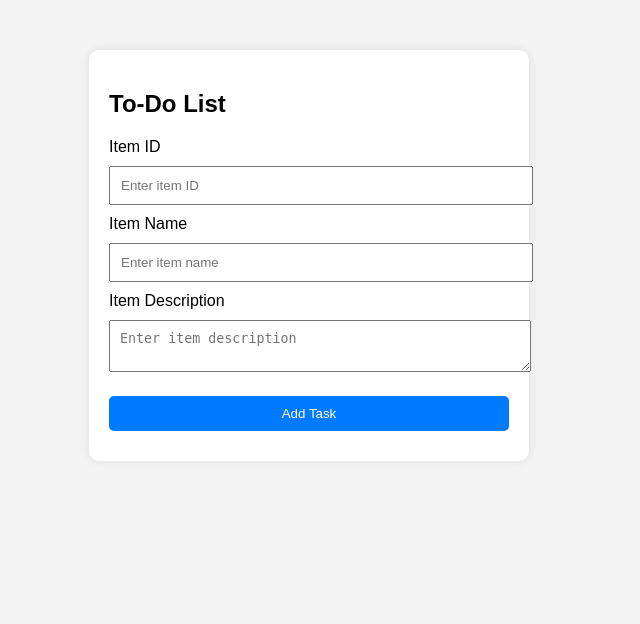
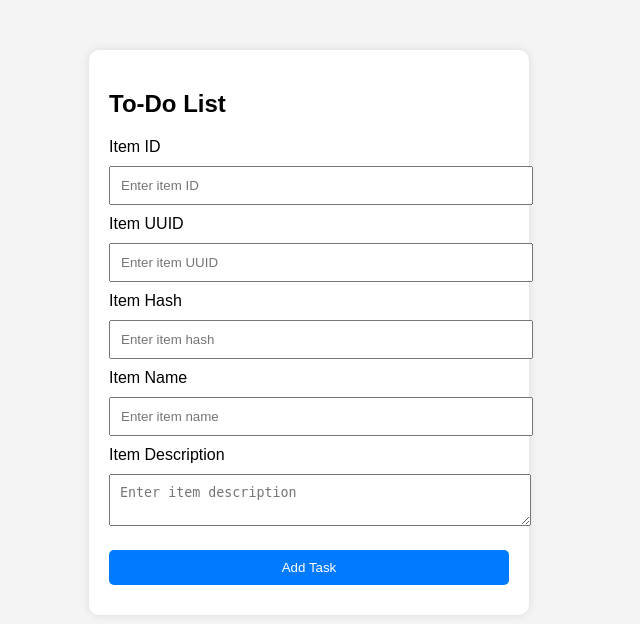
Before and after one commit to prajwalbr7/pythonFlaskAss, a Flask app: template templates/todoPage.html in a window 1280 px wide. Shown: the top 624 px of the page, without its empty margins (331-971 px from the left). Run offline with Flask 3, Linux system fonts and the light colour scheme; the template is opened without the code that fills it, so the values that code supplies are empty.

```diff
--- a/app.py
+++ b/app.py
@@ -8,6 +8,25 @@ app = Flask(__name__)
 client = MongoClient("mongodb://localhost:27017/")
 db = client["testdb"]
 collection = db["users"]
+collectionTD = db["TodoList"]
+
+
+@app.route('/submittodoitem', methods=['POST'])
+def submit_todo_item():
+    item_name = request.form.get("item_name")
+    item_description = request.form.get("item_description")
+
+    if not item_name or not item_description:
+        return jsonify({"message": "Missing fields"}), 400
+
+    todo = {
+        "itemName": item_name,
+        "itemDescription": item_description
+    }
+
+    collectionTD.insert_one(todo)
+
+    return redirect(url_for("formTodo"))
 
 @app.route('/api', methods=['GET'])
 def get_data():
@@ -21,6 +40,11 @@ def get_data():
 @app.route("/")
 def form():
     return render_template("form.html")
+
+
+@app.route("/todoPage")
+def formTodo():
+    return render_template("todoPage.html")
 
 @app.route("/submit", methods=["POST"])
 def submit():
--- a/templates/todoPage.html
+++ b/templates/todoPage.html
@@ -38,11 +38,15 @@
 <div class="container">
   <h2>To-Do List</h2>
 
-  <form action="/add" method="post">
+  <form action="/submittodoitem" method="POST">
     <label>Item ID</label>
     <input type="text" name="item_id" placeholder="Enter item ID" required>
 
+    <label>Item UUID</label>
+    <input type="text" name="item_uuid" placeholder="Enter item UUID" required>
 
+    <label>Item Hash</label>
+    <input type="text" name="item_hash" placeholder="Enter item hash" required>
 
     <label>Item Name</label>
     <input type="text" name="item_name" placeholder="Enter item name" required>
```
